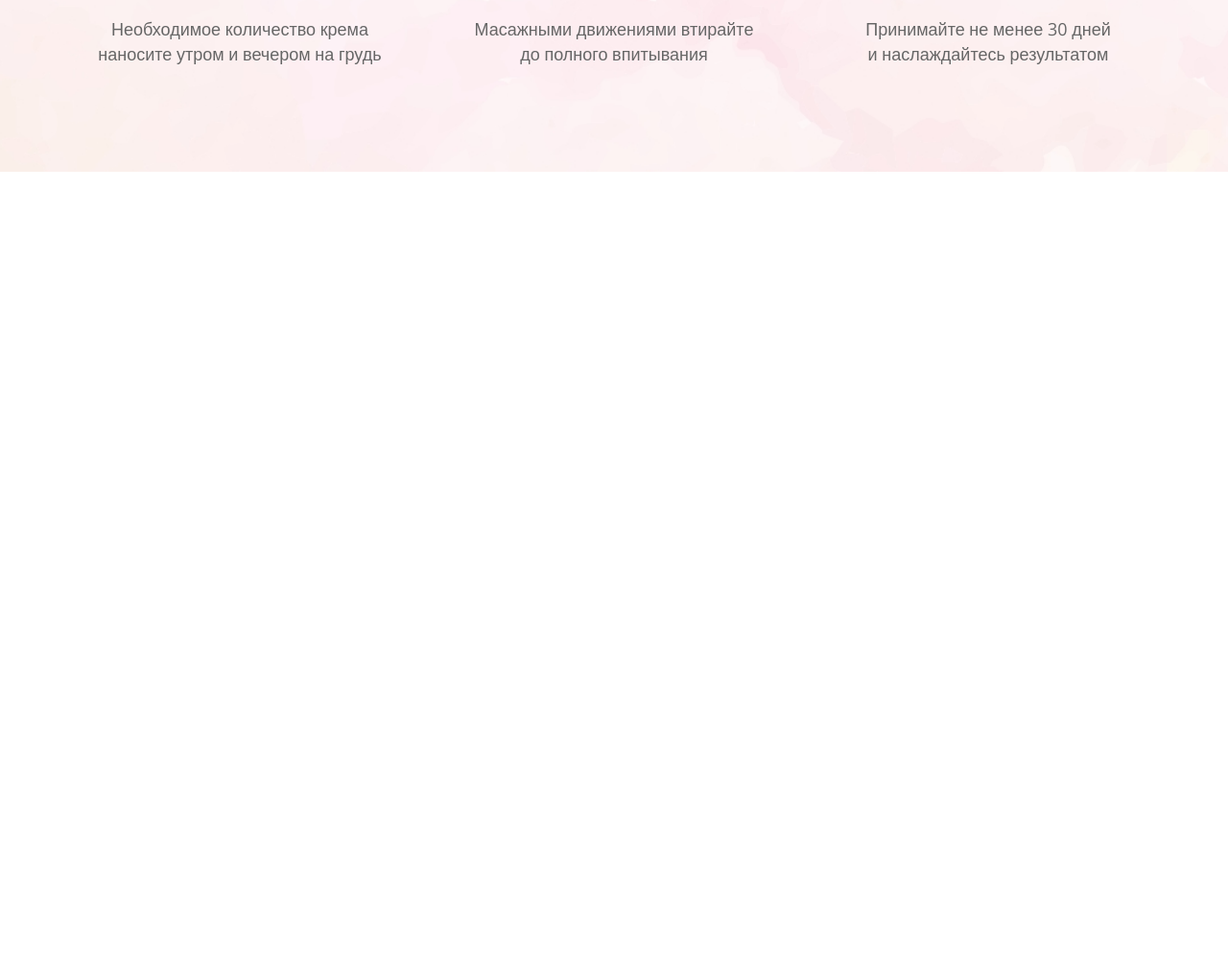
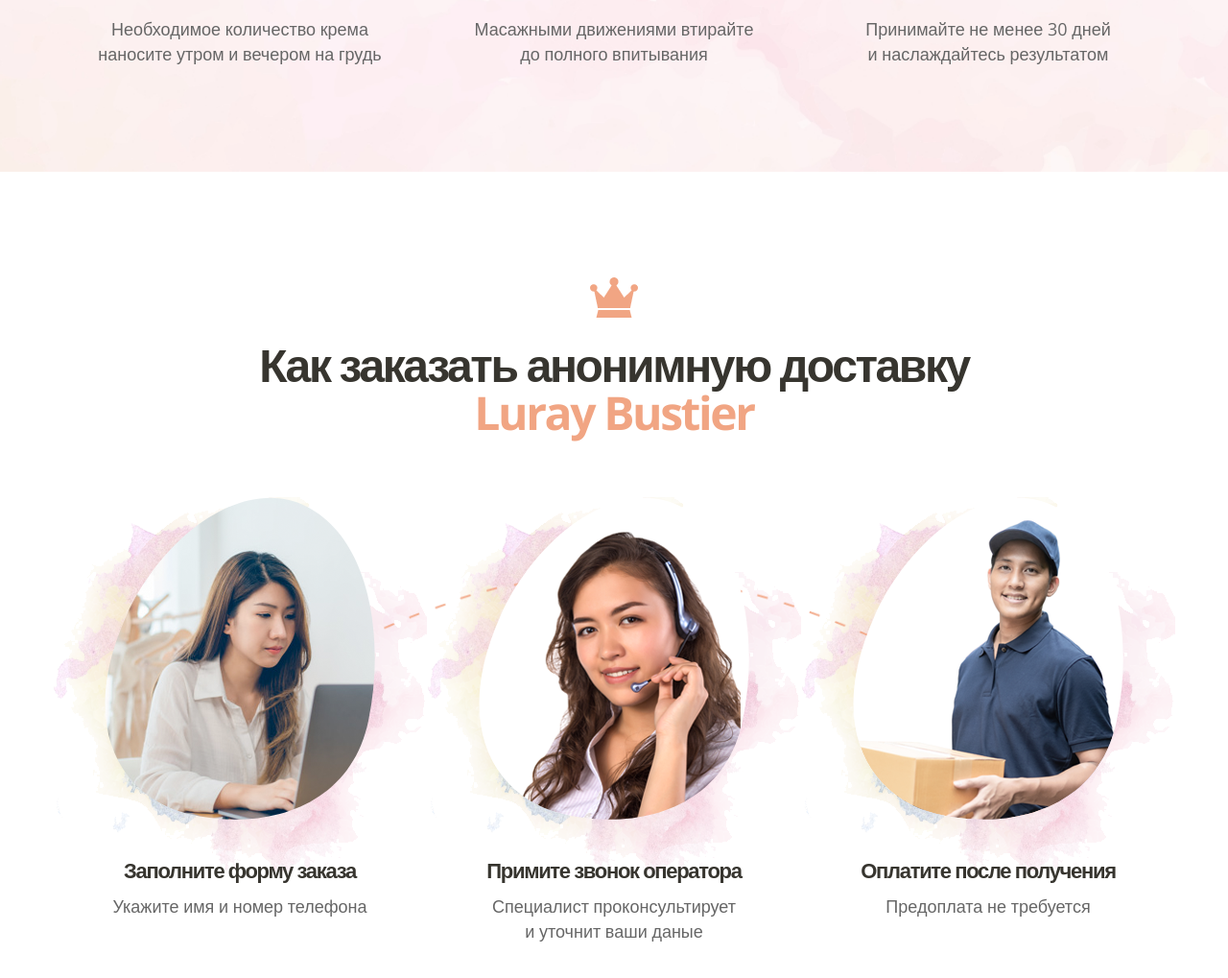
Before and after one commit to Badtoucch/lurayBustier, a website: page app/index.html in a window 1280 px wide. Shown: the part 4328-5347 px from the top of the page at 96% size. Before the commit the page ends 4617 px from the top, so only its background shows below. Drawn offline with nearby package versions, Linux system fonts and the light colour scheme; files that its build step writes are made by us from their sources.

Commit message:
add section14

```diff
--- /dev/null
+++ b/app/components/section14/section14.html
@@ -0,0 +1,36 @@
+<section class="block section14 section3">
+    <div class="container">
+        <h2 class="title">
+            Как заказать анонимную доставку <br> <span class="product--color">Luray Bustier</span>
+        </h2>
+        <ul class="section3-list">
+            <li class="section3-list__item">
+                <img class="section3-list__img" src="img/order1.png" alt="Операция">
+                <h3 class="section3-list__title">
+                    Заполните форму заказа
+                </h3>
+                <p class="section3-list__text">
+                    Укажите имя и&nbsp;номер телефона
+                </p>
+            </li>
+            <li class="section3-list__item">
+                <img class="section3-list__img" src="img/order2.png" alt="Имплант">
+                <h3 class="section3-list__title">
+                    Примите звонок оператора
+                </h3>
+                <p class="section3-list__text">
+                    Специалист проконсультирует и&nbsp;уточнит ваши даные
+                </p>
+            </li>
+            <li class="section3-list__item">
+                <img class="section3-list__img" src="img/order3.png" alt="Гормоны">
+                <h3 class="section3-list__title">
+                    Оплатите после получения
+                </h3>
+                <p class="section3-list__text">
+                    Предоплата не&nbsp;требуется
+                </p>
+            </li>
+        </ul>
+    </div>
+</section>
--- /dev/null
+++ b/app/components/section14/section14.scss
@@ -0,0 +1,42 @@
+.section14.section3 {
+  background: none;
+}
+
+.section14 {
+  .section3-list {
+    margin-bottom: 0;
+  }
+  .section3-list__title {
+    font-size: 22px;
+    border-bottom:none;
+  }
+
+  .section3-list__item {
+    position: relative;
+  }
+
+  .section3-list__item::before {
+    position: absolute;
+    content: "";
+    width: 390px;
+    height: 390px;
+    left: 50%;
+    transform: translateX(-50%);
+    background: url("../img/item-bg.png") no-repeat;
+    z-index: -1;
+  }
+
+  .section3-list__img {
+    margin-bottom: 25px;
+  }
+
+  .section3-list__item:nth-child(2) .section3-list__img {
+    margin-bottom: 25px;
+  }
+  .section3-list__text {
+    margin-top: 0;
+  }
+  .section3-list::before {
+    z-index: 0;
+  }
+}
--- a/app/style/main.sass
+++ b/app/style/main.sass
@@ -16,7 +16,10 @@
 @import '../components/section2/section2.scss'
 @import '../components/section3/section3.scss'
 @import '../components/section4/section4.scss'
+
 @import '../components/section7/section7.scss'
+
+@import '../components/section14/section14.scss'
 
 @import '../components/footer/footer'
 
```
Also changed, not shown: app/index.html (+3 -0 lines), app/components/section7/section7.scss (line endings or trailing spaces), app/img/item-bg.png (added), app/img/order1.png (added), app/img/order2.png (added), app/img/order3.png (added).
